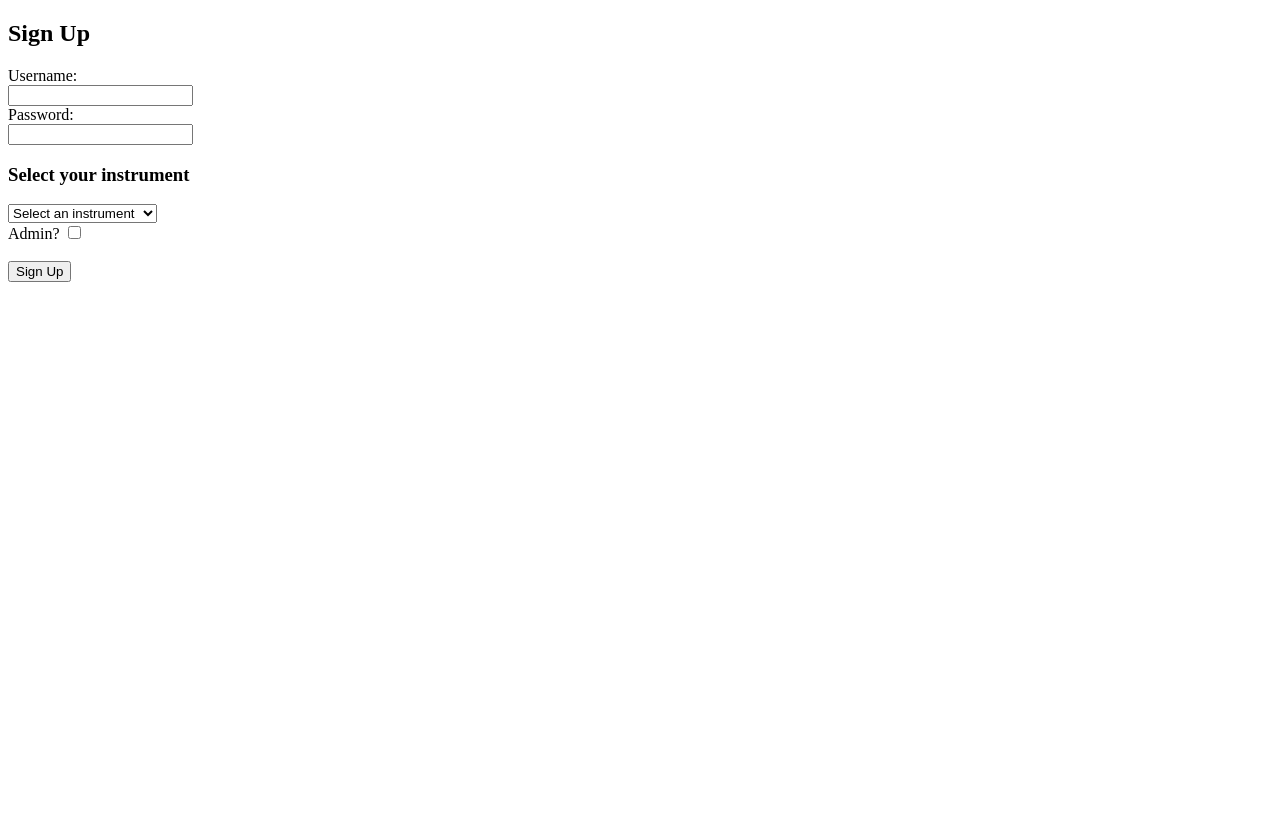
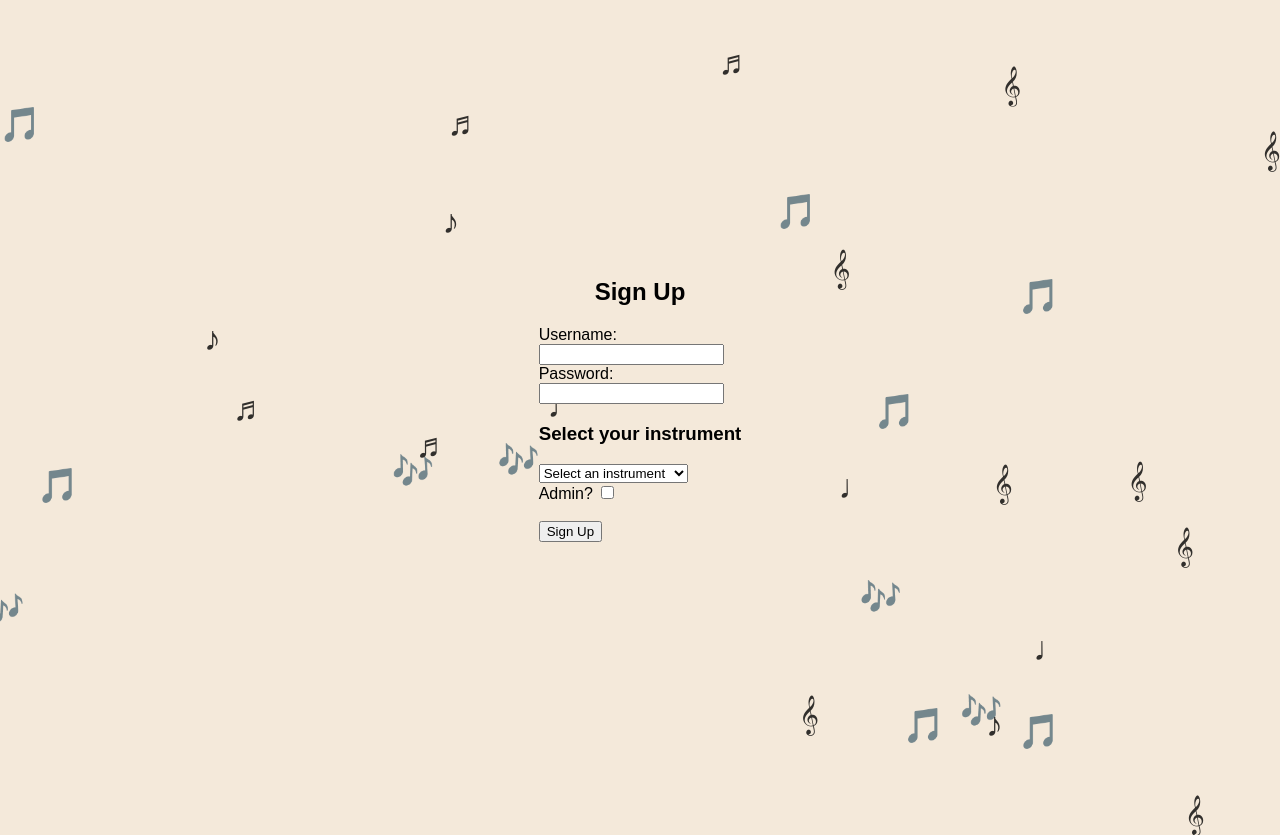
Before and after one commit to DanCarvajal5/JaMoveo-rehearsal-room, a website: page public/signup.html in a window 1280 px wide. Before the commit the page ends 800 px from the top, so only its background shows below. Drawn offline with Linux system fonts and the light colour scheme.

Commit message:
login signup style and animation

```diff
--- a/public/login.html
+++ b/public/login.html
@@ -6,7 +6,7 @@
     <title>Login</title>
     <!-- musical notation animation -->
     <link rel="stylesheet" href="/musical-notation.css" />
-    <link rel="stylesheet" href="/login.css" />
+    <link rel="stylesheet" href="/login-signup.css" />
   </head>
   <body>
     <div class="main-container">
--- a/public/signup.html
+++ b/public/signup.html
@@ -4,6 +4,9 @@
     <meta charset="UTF-8" />
     <meta name="viewport" content="width=device-width, initial-scale=1.0" />
     <title>Signup</title>
+    <!-- musical notation animation -->
+    <link rel="stylesheet" href="/musical-notation.css" />
+    <link rel="stylesheet" href="/login-signup.css" />
   </head>
   <body>
     <!-- <h1>Signup</h1>
@@ -25,7 +28,7 @@
       <button type="submit">Register</button>
     </form>
     <p><a href="index.html">Login</a></p> -->
-
+    <div class="main-container">
       <h2>Sign Up</h2>
       <form action="/signup" method="POST">
         <label>Username:</label><br />
@@ -50,5 +53,8 @@
 
         <input type="submit" value="Sign Up" />
       </form>
+    </div>
+    <!-- musical notation animation -->
+    <script src="/musical-notation.js"></script>
   </body>
 </html>
```
Also changed, not shown: public/login-signup.css (renamed from public/login.css). Lines whose indentation alone changed are shown as unchanged.
